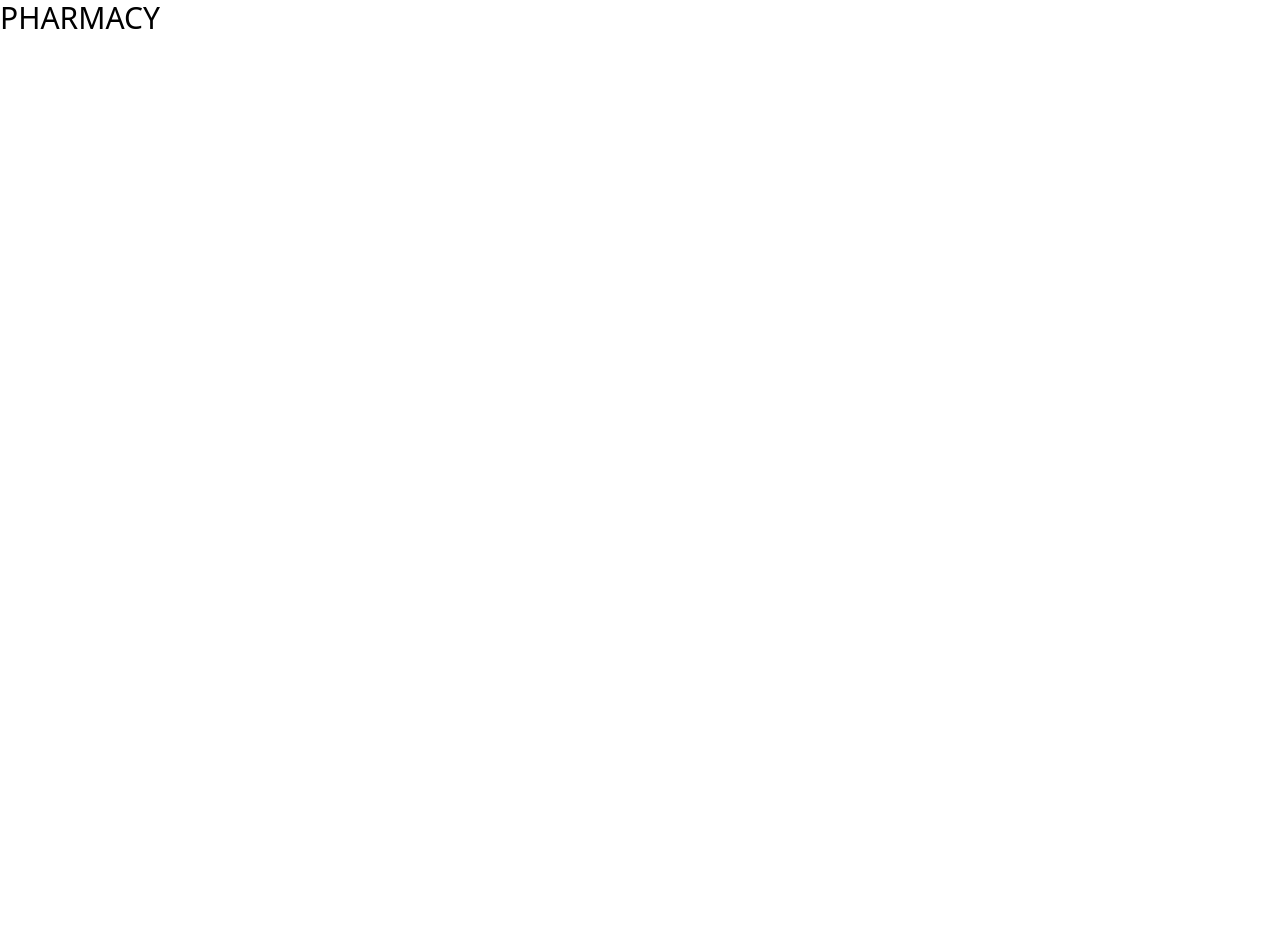
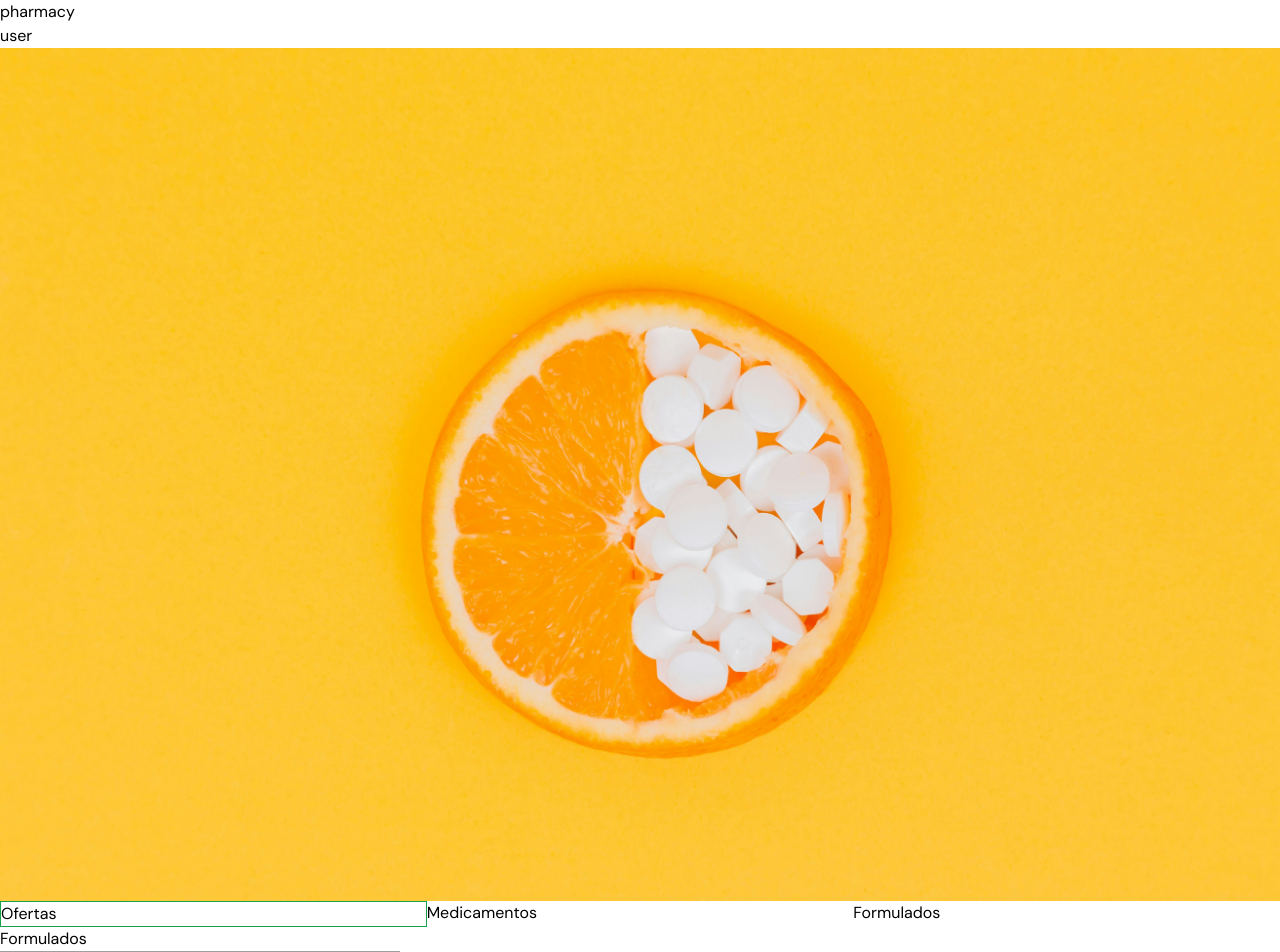
Before and after one commit to crstndssn/pharmacy, a React (Create React App) app: page / in a window 1280 px wide. Shown: the top 952 px of the page. Before the commit the page ends 800 px from the top, so only its background shows below. Built offline with nearby package versions, Linux system fonts and the light colour scheme; no server answers; grey boxes are pictures that could not be loaded.

Commit message:
mi primer commit

```diff
--- a/package.json
+++ b/package.json
@@ -6,6 +6,7 @@
     "@testing-library/jest-dom": "^5.17.0",
     "@testing-library/react": "^13.4.0",
     "@testing-library/user-event": "^13.5.0",
+    "axios": "^1.6.8",
     "react": "^18.3.0",
     "react-dom": "^18.3.0",
     "react-scripts": "5.0.1",
--- a/src/App.css
+++ b/src/App.css
@@ -1,38 +1,6 @@
-.App {
-  text-align: center;
+
+@import url('https://fonts.googleapis.com/css2?family=DM+Sans:ital,opsz,wght@0,9..40,100..1000;1,9..40,100..1000&display=swap');
+
+* {
+	font-family: "DM Sans", sans-serif;
 }
-
-.App-logo {
-  height: 40vmin;
-  pointer-events: none;
-}
-
-@media (prefers-reduced-motion: no-preference) {
-  .App-logo {
-    animation: App-logo-spin infinite 20s linear;
-  }
-}
-
-.App-header {
-  background-color: #282c34;
-  min-height: 100vh;
-  display: flex;
-  flex-direction: column;
-  align-items: center;
-  justify-content: center;
-  font-size: calc(10px + 2vmin);
-  color: white;
-}
-
-.App-link {
-  color: #61dafb;
-}
-
-@keyframes App-logo-spin {
-  from {
-    transform: rotate(0deg);
-  }
-  to {
-    transform: rotate(360deg);
-  }
-}
--- a/src/App.js
+++ b/src/App.js
@@ -1,11 +1,21 @@
 import logo from './logo.svg';
 import './App.css';
 
+// components
+import Navigation from './components/Navigation'
+// import Footer from './components/Footer'
+
+// pages
+import Home from './pages/Home'
+import Api from './pages/Api'
+
 function App() {
   return (
-    <div className='text-3xl uppercase'>
-			<p>pharmacy</p>
-		</div>
+    <>
+			<Navigation/>
+			<Api />
+			<Home />
+		</>
   );
 }
 
--- /dev/null
+++ b/src/components/Navigation.js
@@ -0,0 +1,14 @@
+import React from "react";
+
+const Navigation = () => {
+	return (
+		<div>
+			<h2>
+				pharmacy
+			</h2>
+			<a>user</a>
+		</div>
+	)
+}
+
+export default Navigation
--- /dev/null
+++ b/src/pages/Api.js
@@ -0,0 +1,36 @@
+import React, { useState, useEffect } from 'react';
+import axios from 'axios';
+
+const options = {
+	method: 'GET',
+	url: 'https://drug-info-and-price-history.p.rapidapi.com/1/druginfo',
+	params: { drug: 'advil' },
+	headers: {
+		'X-RapidAPI-Key': '9722fb91c5mshfb100fa9dd27dc2p1192c1jsn0d48ab67693d',
+		'X-RapidAPI-Host': 'drug-info-and-price-history.p.rapidapi.com'
+	}
+};
+
+const Api = () => {
+	const [drugs, setDrugs] = useState();
+
+	useEffect(() => {
+
+			axios.request(options).then(function (response) {
+				console.log(response.data);
+				debugger
+			}).catch(function (error) {
+				console.error(error);
+			})
+
+
+	}, []); // Empty dependency array to run once on component mount
+
+	return (
+		<div>
+
+		</div>
+	);
+};
+
+export default Api;
--- /dev/null
+++ b/src/pages/Home.js
@@ -0,0 +1,44 @@
+import React from "react";
+
+import header from '../images/header.jpg'
+
+const Home = () => {
+	return (
+		<div className="container mx-auto">
+			<div className="w-full">
+				<img className="h-1/2" src={header} />
+			</div>
+
+			<div className="grid grid-cols-3">
+				<div className="border border-green-600">
+					<h2>Ofertas</h2>
+				</div>
+				<div>
+					<h2>Medicamentos</h2>
+				</div>
+				<div>
+					<h2>Formulados</h2>
+				</div>
+				<div>
+					<h2>Formulados</h2>
+				</div>
+			</div>
+
+
+			<h2></h2>
+			<div>
+				<div className="">
+					<img src="https://beta1.cruzverde.com.co/dw/image/v2/BDPM_PRD/on/demandware.static/-/Sites-masterCatalog_Colombia/default/dwe1202ec7/images/large/550615_1_LIMPIADOR_FACIAL_DIARIO_CETAPHIL_PIEL_MIXTA_A_GRASA_Y_SENSIBLE_FCO_X_473ML%20(2).jpg?sw=295&sh=295" />
+					<h2>cremas</h2>
+				</div>
+				<div className="">
+					<img src="https://beta1.cruzverde.com.co/dw/image/v2/BDPM_PRD/on/demandware.static/-/Sites-masterCatalog_Colombia/default/dwe1202ec7/images/large/550615_1_LIMPIADOR_FACIAL_DIARIO_CETAPHIL_PIEL_MIXTA_A_GRASA_Y_SENSIBLE_FCO_X_473ML%20(2).jpg?sw=295&sh=295" />
+					<h2>cremas</h2>
+				</div>
+			</div>
+
+		</div>
+	)
+}
+
+export default Home
```
Also changed, not shown: src/images/header.jpg (added), 1 other file (tests, documents, lock files or other folders).
